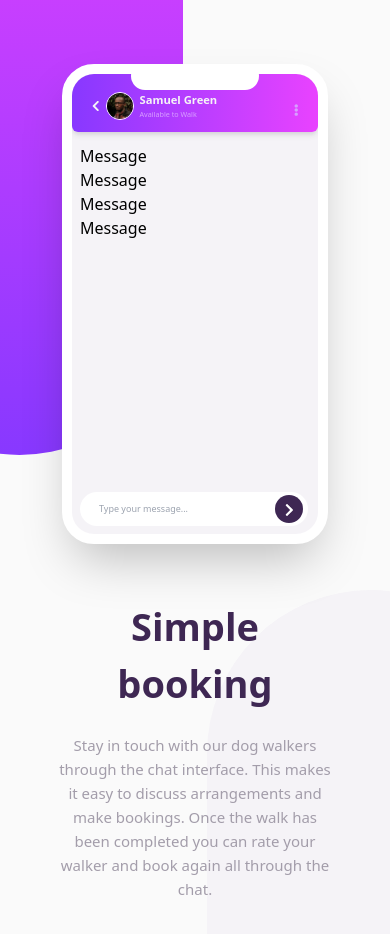
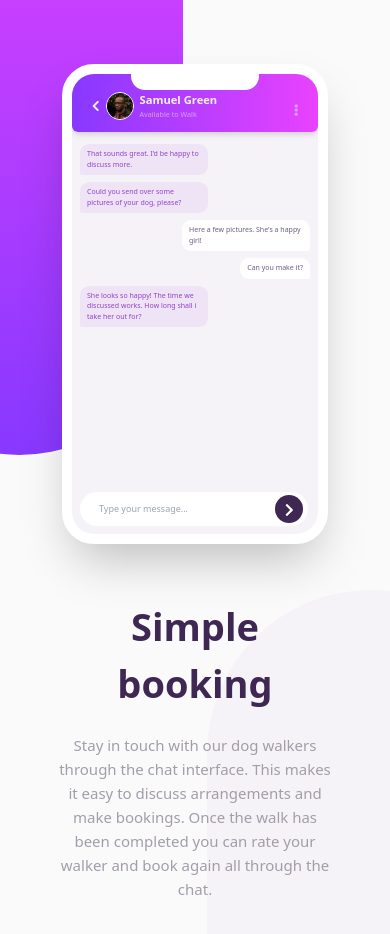
Before and after one commit to bryanmagalong/chat-app-css-react, a React (Create React App) app: page / in a window 390 px wide. Shown: the top 934 px of the page. Built offline with nearby package versions, Linux system fonts and the light colour scheme.

Commit message:
feat(MobilePreview): add Message components on display

```diff
--- a/src/components/MobilePreview/index.js
+++ b/src/components/MobilePreview/index.js
@@ -4,15 +4,26 @@ import MobileFrame from './MobileFrame';
 import MobileHeader from '../../components/MobileHeader';
 import ChatSection from './ChatSection';
 import SubmitInput from './SubmitInput';
+import Message from './Message';
 
 const MobilePreview = () => (
   <MobileFrame>
     <MobileHeader />
     <ChatSection>
-      <p>Message</p>
-      <p>Message</p>
-      <p>Message</p>
-      <p>Message</p>
+      <Message position="left">
+        That sounds great. I’d be happy to discuss more.
+      </Message>
+      <Message position="left">
+        Could you send over some pictures of your dog, please?
+      </Message>
+      <Message position="right">
+        Here a few pictures. She's a happy girl!
+      </Message>
+      <Message position="right">Can you make it?</Message>
+      <Message position="left">
+        She looks so happy! The time we discussed works. How long shall i take
+        her out for?
+      </Message>
     </ChatSection>
     <SubmitInput />
   </MobileFrame>
```
